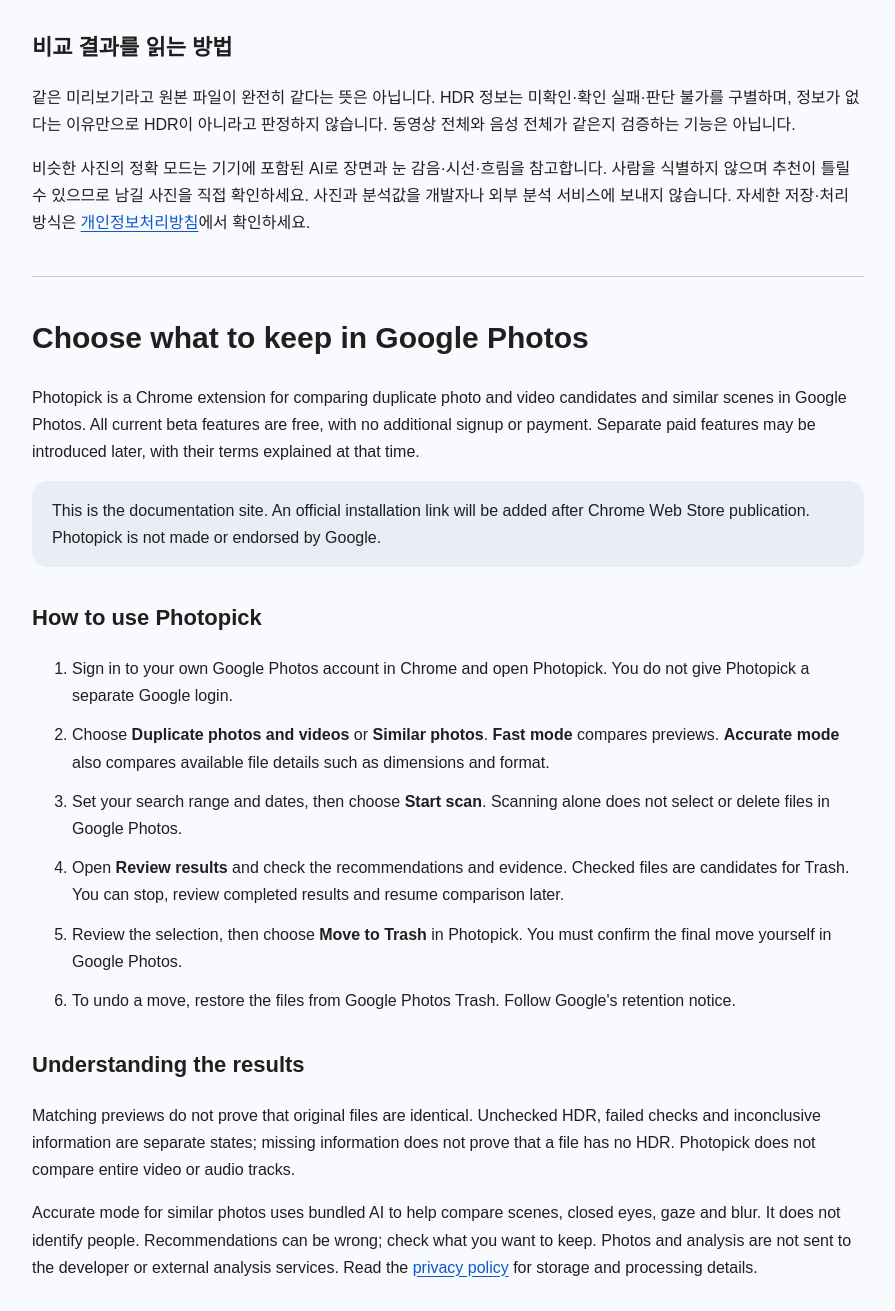
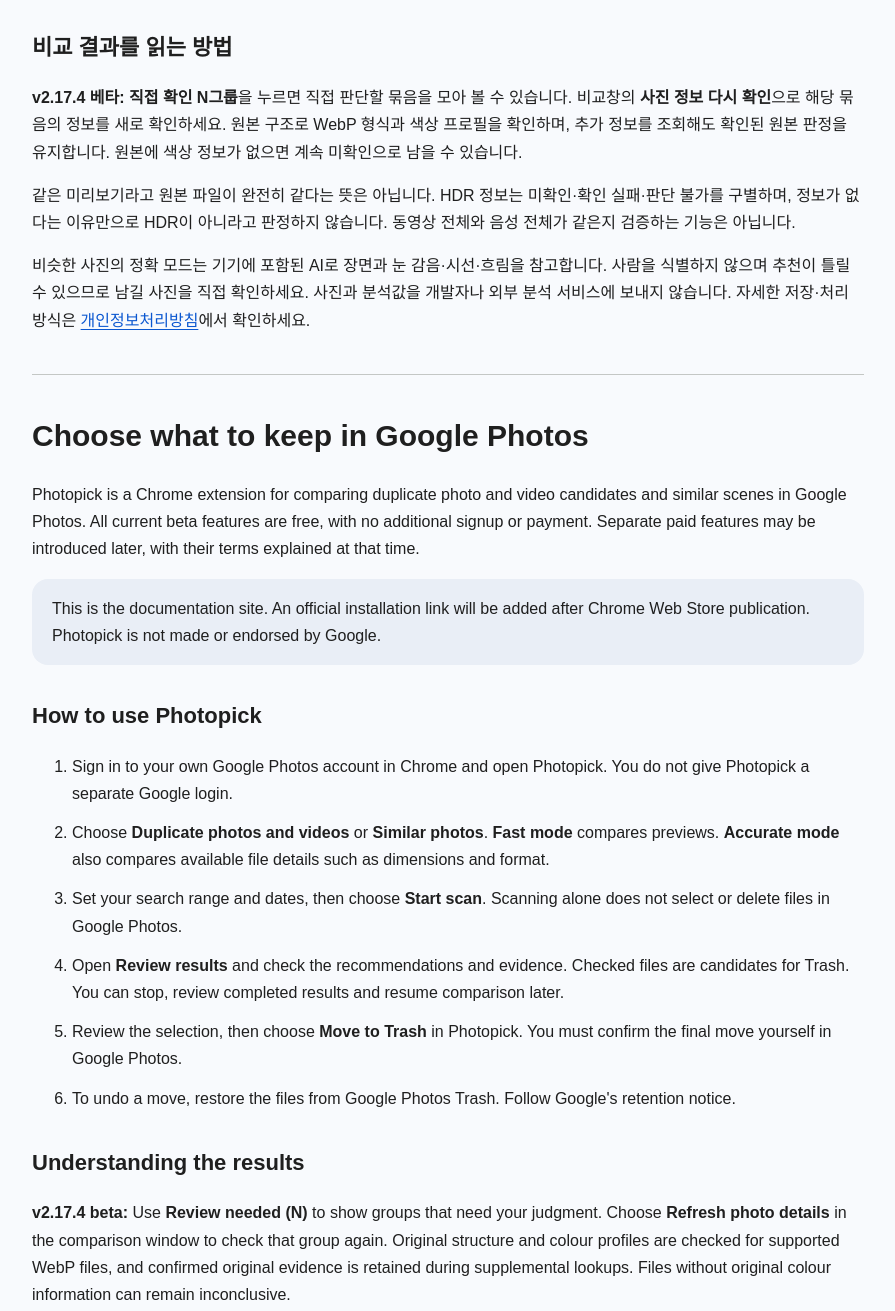
Before and after one commit to ycshinbass/photopick-support, a plain HTML site: page index.html in a window 1280 px wide. Shown: the part 810-2121 px from the top of the page, without its empty margins (192-1087 px from the left). Drawn offline with Linux system fonts and the light colour scheme.

Commit message:
docs: explain review filters and original-format checks for 2.17.4

```diff
--- a/index.html
+++ b/index.html
@@ -3,8 +3,8 @@
 <body><main><header><a href="./">Photopick Beta</a><nav aria-label="Menu"><a href="#ko">한국어</a><a href="#en">English</a><a href="privacy.html">개인정보 · Privacy</a><a href="support.html">문의 · Support</a></nav></header>
 <section id="ko" lang="ko"><h1>Google 포토에서 남길 사진을 골라보세요</h1><p>Photopick은 Google 포토의 중복 사진·동영상 후보와 비슷한 장면을 비교하는 Chrome 확장프로그램입니다. 현재 베타 기능은 모두 무료이며 별도 가입이나 결제가 없습니다. 향후 별도 유료 기능을 추가할 수 있으며, 그때 이용 조건을 안내합니다.</p><p class="note">이 페이지는 사용 안내입니다. Chrome 웹 스토어 등록이 완료되면 공식 설치 주소를 안내합니다. Google이 제작하거나 보증한 제품이 아닙니다.</p>
 <h2>사용 순서</h2><ol><li>Chrome에서 본인의 Google 포토에 로그인하고 Photopick을 여세요. Google 로그인을 Photopick에 따로 제공할 필요는 없습니다.</li><li><strong>중복 사진·영상</strong> 또는 <strong>비슷한 사진</strong>을 고르세요. <strong>고속 모드</strong>는 미리보기를 비교하고, <strong>정확 모드</strong>는 해상도·형식 등 확인 가능한 파일 정보까지 비교합니다.</li><li>검색 범위와 기간을 정하고 <strong>스캔 시작</strong>을 누르세요. 스캔만으로 Google 포토에서 사진이 선택되거나 삭제되지는 않습니다.</li><li><strong>결과 검토</strong>에서 추천과 비교 근거를 확인하세요. 체크된 사진이 휴지통 이동 후보입니다. 중지하면 완료한 결과를 검토하고 나중에 비교를 계속할 수 있습니다.</li><li>선택 목록을 확인한 뒤 Photopick의 <strong>휴지통으로 이동</strong>을 누르세요. Google 포토의 최종 확인은 사용자가 직접 누릅니다.</li><li>잘못 옮겼다면 Google 포토 휴지통에서 복원하세요. 보관 기한은 Google 포토의 안내를 따릅니다.</li></ol>
-<h2>비교 결과를 읽는 방법</h2><p>같은 미리보기라고 원본 파일이 완전히 같다는 뜻은 아닙니다. HDR 정보는 미확인·확인 실패·판단 불가를 구별하며, 정보가 없다는 이유만으로 HDR이 아니라고 판정하지 않습니다. 동영상 전체와 음성 전체가 같은지 검증하는 기능은 아닙니다.</p><p>비슷한 사진의 정확 모드는 기기에 포함된 AI로 장면과 눈 감음·시선·흐림을 참고합니다. 사람을 식별하지 않으며 추천이 틀릴 수 있으므로 남길 사진을 직접 확인하세요. 사진과 분석값을 개발자나 외부 분석 서비스에 보내지 않습니다. 자세한 저장·처리 방식은 <a href="privacy.html#ko">개인정보처리방침</a>에서 확인하세요.</p></section>
+<h2>비교 결과를 읽는 방법</h2><p><strong>v2.17.4 베타:</strong> <strong>직접 확인 N그룹</strong>을 누르면 직접 판단할 묶음을 모아 볼 수 있습니다. 비교창의 <strong>사진 정보 다시 확인</strong>으로 해당 묶음의 정보를 새로 확인하세요. 원본 구조로 WebP 형식과 색상 프로필을 확인하며, 추가 정보를 조회해도 확인된 원본 판정을 유지합니다. 원본에 색상 정보가 없으면 계속 미확인으로 남을 수 있습니다.</p><p>같은 미리보기라고 원본 파일이 완전히 같다는 뜻은 아닙니다. HDR 정보는 미확인·확인 실패·판단 불가를 구별하며, 정보가 없다는 이유만으로 HDR이 아니라고 판정하지 않습니다. 동영상 전체와 음성 전체가 같은지 검증하는 기능은 아닙니다.</p><p>비슷한 사진의 정확 모드는 기기에 포함된 AI로 장면과 눈 감음·시선·흐림을 참고합니다. 사람을 식별하지 않으며 추천이 틀릴 수 있으므로 남길 사진을 직접 확인하세요. 사진과 분석값을 개발자나 외부 분석 서비스에 보내지 않습니다. 자세한 저장·처리 방식은 <a href="privacy.html#ko">개인정보처리방침</a>에서 확인하세요.</p></section>
 <section id="en" lang="en"><h1>Choose what to keep in Google Photos</h1><p>Photopick is a Chrome extension for comparing duplicate photo and video candidates and similar scenes in Google Photos. All current beta features are free, with no additional signup or payment. Separate paid features may be introduced later, with their terms explained at that time.</p><p class="note">This is the documentation site. An official installation link will be added after Chrome Web Store publication. Photopick is not made or endorsed by Google.</p>
 <h2>How to use Photopick</h2><ol><li>Sign in to your own Google Photos account in Chrome and open Photopick. You do not give Photopick a separate Google login.</li><li>Choose <strong>Duplicate photos and videos</strong> or <strong>Similar photos</strong>. <strong>Fast mode</strong> compares previews. <strong>Accurate mode</strong> also compares available file details such as dimensions and format.</li><li>Set your search range and dates, then choose <strong>Start scan</strong>. Scanning alone does not select or delete files in Google Photos.</li><li>Open <strong>Review results</strong> and check the recommendations and evidence. Checked files are candidates for Trash. You can stop, review completed results and resume comparison later.</li><li>Review the selection, then choose <strong>Move to Trash</strong> in Photopick. You must confirm the final move yourself in Google Photos.</li><li>To undo a move, restore the files from Google Photos Trash. Follow Google's retention notice.</li></ol>
-<h2>Understanding the results</h2><p>Matching previews do not prove that original files are identical. Unchecked HDR, failed checks and inconclusive information are separate states; missing information does not prove that a file has no HDR. Photopick does not compare entire video or audio tracks.</p><p>Accurate mode for similar photos uses bundled AI to help compare scenes, closed eyes, gaze and blur. It does not identify people. Recommendations can be wrong; check what you want to keep. Photos and analysis are not sent to the developer or external analysis services. Read the <a href="privacy.html#en">privacy policy</a> for storage and processing details.</p></section>
+<h2>Understanding the results</h2><p><strong>v2.17.4 beta:</strong> Use <strong>Review needed (N)</strong> to show groups that need your judgment. Choose <strong>Refresh photo details</strong> in the comparison window to check that group again. Original structure and colour profiles are checked for supported WebP files, and confirmed original evidence is retained during supplemental lookups. Files without original colour information can remain inconclusive.</p><p>Matching previews do not prove that original files are identical. Unchecked HDR, failed checks and inconclusive information are separate states; missing information does not prove that a file has no HDR. Photopick does not compare entire video or audio tracks.</p><p>Accurate mode for similar photos uses bundled AI to help compare scenes, closed eyes, gaze and blur. It does not identify people. Recommendations can be wrong; check what you want to keep. Photos and analysis are not sent to the developer or external analysis services. Read the <a href="privacy.html#en">privacy policy</a> for storage and processing details.</p></section>
 <footer>Photopick · <a href="support.html">지원 / Support</a> · <a href="privacy.html">개인정보처리방침 / Privacy policy</a></footer></main></body></html>
```
